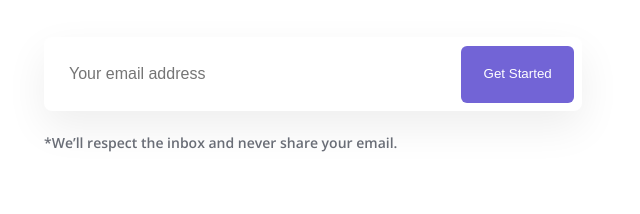
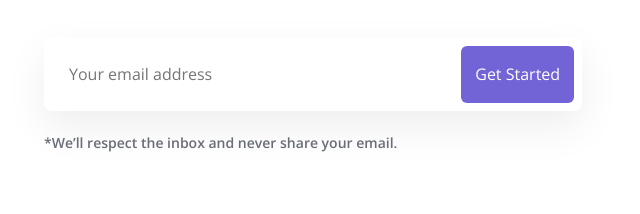
Before and after one commit to nhattanvt92/htmlcss-05, a plain HTML site: page index.html in a window 1280 px wide. Shown: the part 520-734 px from the top of the page, 11-651 px from the left. Drawn offline with nearby package versions, Linux system fonts and the light colour scheme.

Commit message:
fix font, size button

```diff
--- a/assets/css/style.css
+++ b/assets/css/style.css
@@ -10,6 +10,14 @@ html {
 body {
     font-size: 1.6rem;
     font-family: "Open Sans", sans-serif;
+}
+
+button,
+input,
+textarea,
+select {
+    font-family: inherit;
+    font-size: inherit;
 }
 
 :root {
```
